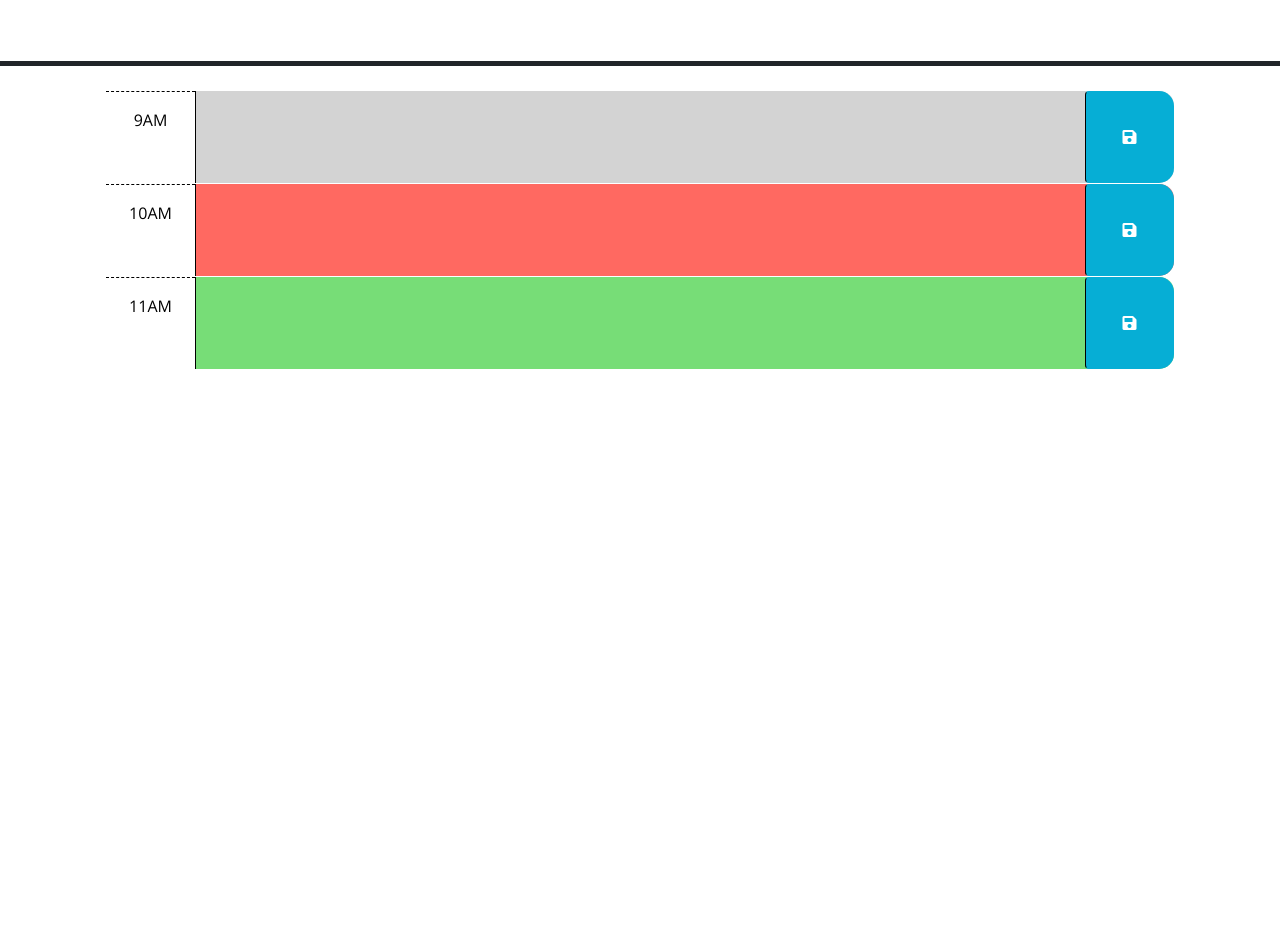
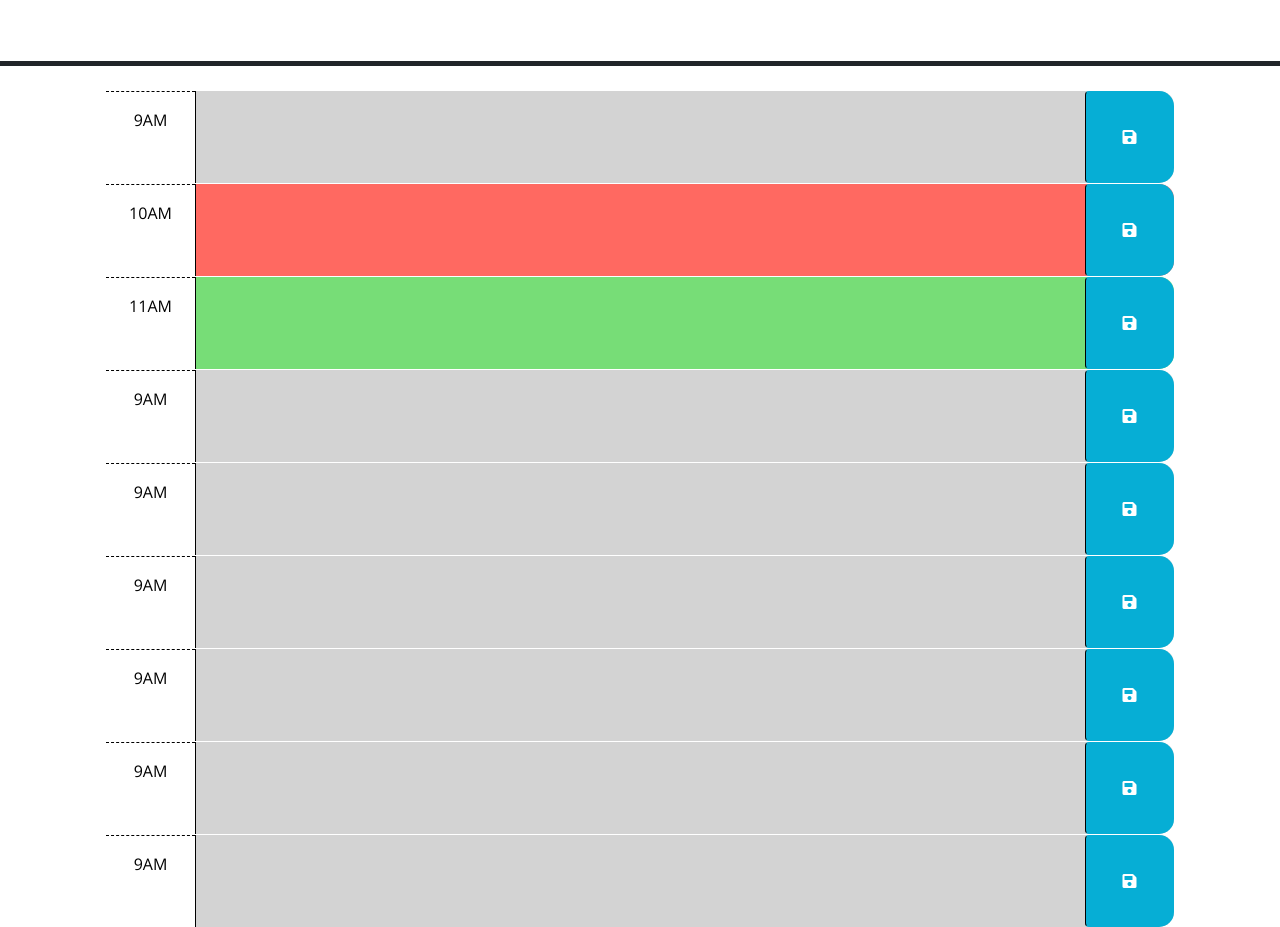
Before and after one commit to Exo-MDR-CD2000/Work-Day-Scheduler, a plain HTML site: page index.html in a window 1280 px wide. Shown: the part 166-1093 px from the top of the page. Before the commit the page ends 800 px from the top, so only its background shows below. Drawn offline with nearby package versions, Linux system fonts and the light colour scheme.

Commit message:
added template divs

```diff
--- a/index.html
+++ b/index.html
@@ -69,6 +69,54 @@
         </button>
       </div>
 
+      <div id="hour-12" class="row time-block past">
+        <div class="col-2 col-md-1 hour text-center py-3">9AM</div>
+        <textarea class="col-8 col-md-10 description" rows="3"> </textarea>
+        <button class="btn saveBtn col-2 col-md-1" aria-label="save">
+          <i class="fas fa-save" aria-hidden="true"></i>
+        </button>
+      </div>
+
+      <div id="hour-1" class="row time-block past">
+        <div class="col-2 col-md-1 hour text-center py-3">9AM</div>
+        <textarea class="col-8 col-md-10 description" rows="3"> </textarea>
+        <button class="btn saveBtn col-2 col-md-1" aria-label="save">
+          <i class="fas fa-save" aria-hidden="true"></i>
+        </button>
+      </div>
+
+      <div id="hour-2" class="row time-block past">
+        <div class="col-2 col-md-1 hour text-center py-3">9AM</div>
+        <textarea class="col-8 col-md-10 description" rows="3"> </textarea>
+        <button class="btn saveBtn col-2 col-md-1" aria-label="save">
+          <i class="fas fa-save" aria-hidden="true"></i>
+        </button>
+      </div>
+
+      <div id="hour-3" class="row time-block past">
+        <div class="col-2 col-md-1 hour text-center py-3">9AM</div>
+        <textarea class="col-8 col-md-10 description" rows="3"> </textarea>
+        <button class="btn saveBtn col-2 col-md-1" aria-label="save">
+          <i class="fas fa-save" aria-hidden="true"></i>
+        </button>
+      </div>
+
+      <div id="hour-4" class="row time-block past">
+        <div class="col-2 col-md-1 hour text-center py-3">9AM</div>
+        <textarea class="col-8 col-md-10 description" rows="3"> </textarea>
+        <button class="btn saveBtn col-2 col-md-1" aria-label="save">
+          <i class="fas fa-save" aria-hidden="true"></i>
+        </button>
+      </div>
+
+      <div id="hour-5" class="row time-block past">
+        <div class="col-2 col-md-1 hour text-center py-3">9AM</div>
+        <textarea class="col-8 col-md-10 description" rows="3"> </textarea>
+        <button class="btn saveBtn col-2 col-md-1" aria-label="save">
+          <i class="fas fa-save" aria-hidden="true"></i>
+        </button>
+      </div>
+
     <script src="https://code.jquery.com/jquery-3.4.1.min.js"></script>
     <script
       src="https://cdn.jsdelivr.net/npm/dayjs@1.11.3/dayjs.min.js"
```
